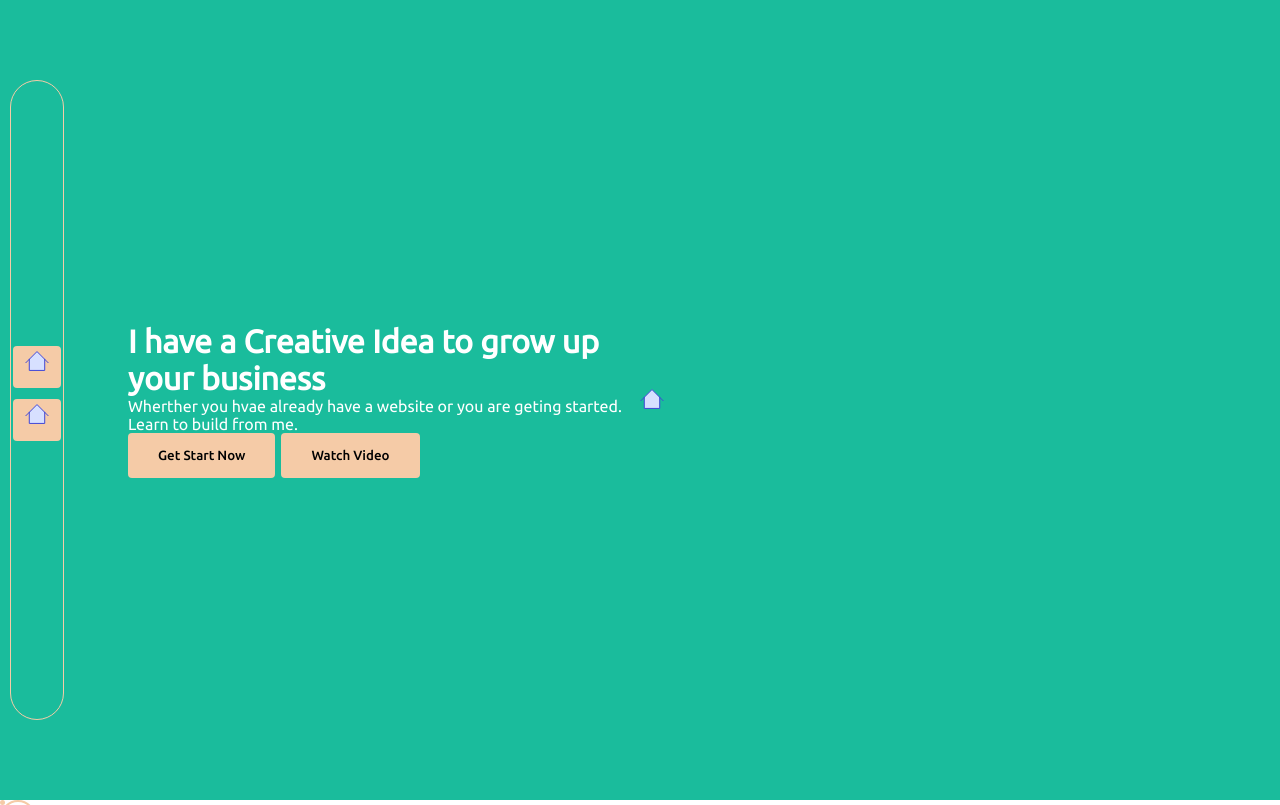
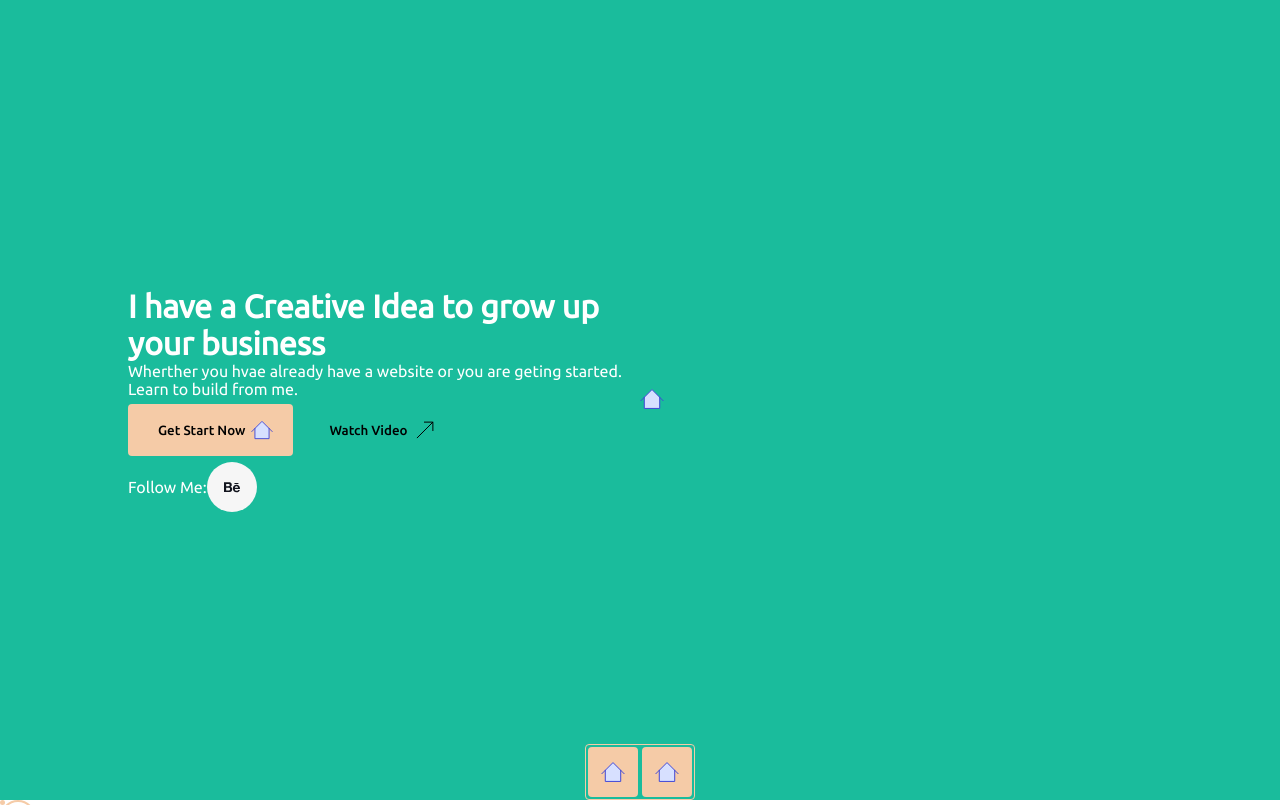
Before and after one commit to JammyJamm/Portfolio, a React (Create React App) app in the folder sourcecode/: page / in a window 1280 px wide. Built offline with nearby package versions, Linux system fonts and the light colour scheme.

Commit message:
#Home Page & Navigation UI

```diff
--- a/sourcecode/src/App.js
+++ b/sourcecode/src/App.js
@@ -27,6 +27,7 @@ function App() {
     setPosY(window.e.clientY);
     console.log(window);
   }
+
   return (
     <div className="ui-layout" onMouseMove={showCoords}>
       <Nav />
--- a/sourcecode/src/App.scss
+++ b/sourcecode/src/App.scss
@@ -17,6 +17,7 @@
 
 main {
   pointer-events: none;
+
   button,
   a {
     pointer-events: auto;
@@ -25,6 +26,6 @@ main {
 main:hover ~ .ui-pointer {
   scale: 12;
   background-color: var(--secondary-color);
-  opacity: 0.5;
+  opacity: 0.6;
   transition: scale 0.5s ease-in;
 }
--- a/sourcecode/src/pages/home/Index.js
+++ b/sourcecode/src/pages/home/Index.js
@@ -1,4 +1,5 @@
 import heroimg from "../assert/home.svg";
+import arrowImg from "../assert/arrow.svg";
 const HomePage = () => {
   return (
     <div className="container-fluid ui-homepage green">
@@ -10,8 +11,33 @@ const HomePage = () => {
             Learn to build from me.
           </p>
           <div className="btn-group">
-            <button className="btn">Get Start Now</button>
-            <button className="btn">Watch Video</button>
+            <button className="primary-btn-icon">
+              Get Start Now
+              <img src={heroimg} />
+            </button>
+            <button className="secondary-btn">
+              Watch Video
+              <img src={arrowImg} />
+            </button>
+          </div>
+          <div className="btn-group">
+            <label>Follow Me: </label>
+            <a href="#">
+              <svg
+                width="16"
+                height="11"
+                viewBox="0 0 16 11"
+                fill="none"
+                xmlns="http://www.w3.org/2000/svg"
+                id="null"
+                class="svg replaced-svg"
+              >
+                <path
+                  d="M10.4465 0.966662H14.439V1.931H10.4465V0.966662ZM6.44603 4.78216C7.32858 4.36176 7.79087 3.72219 7.79087 2.73395C7.79087 0.779374 6.32996 0.305176 4.6429 0.305176H0V10.1159H4.77298C6.5621 10.1159 8.24115 9.25915 8.24115 7.26672C8.24115 6.0354 7.65679 5.12486 6.44603 4.78216ZM2.16535 1.97882H4.19662C4.97911 1.97882 5.68155 2.19599 5.68155 3.10055C5.68155 3.93339 5.13521 4.26812 4.36073 4.26812H2.16535V1.97882ZM4.4768 8.45022H2.16335V5.74849H4.52283C5.47542 5.74849 6.0778 6.14498 6.0778 7.14917C6.0778 8.13741 5.35935 8.45022 4.4768 8.45022ZM16 6.667C16 4.56499 14.7652 2.81364 12.5318 2.81364C10.3605 2.81364 8.88355 4.44146 8.88355 6.57535C8.88355 8.78695 10.2824 10.3052 12.5318 10.3052C14.2349 10.3052 15.3376 9.54208 15.8679 7.91426H14.1408C13.9527 8.52195 13.1882 8.84074 12.5939 8.84074C11.4452 8.84074 10.8448 8.17128 10.8448 7.03361H15.986C15.992 6.91605 16 6.79252 16 6.667ZM10.8448 5.80229C10.9068 4.86784 11.5332 4.28406 12.4698 4.28406C13.4544 4.28406 13.9467 4.85987 14.0328 5.80229H10.8448Z"
+                  fill="#12141D"
+                ></path>
+              </svg>
+            </a>
           </div>
         </div>
         <div className="col-6">
--- a/sourcecode/src/pages/nav/style.scss
+++ b/sourcecode/src/pages/nav/style.scss
@@ -1,30 +1,31 @@
 // Nav style starts //
 .ui-nav {
-  width: auto;
-  height: 100%;
+  width: 100%;
+  height: auto;
   position: fixed;
-  top: 10%;
-  left: 10px;
+  bottom: 0px;
+  left: 0px;
+  display: flex;
+  justify-content: center;
 
   ul {
-    width: 100%;
-    height: 80%;
+    width: auto;
+    height: auto;
     padding: 0px;
     display: flex;
-    flex-direction: column;
     align-items: center;
     justify-content: center;
     background-color: transparent;
     border: 1px solid var(--secondary-color);
-    border-radius: 50px;
+    border-radius: 4px;
     li {
       list-style: none;
-      margin-bottom: 22px;
       padding: 2px;
       a {
         background-color: var(--secondary-color);
         padding: 12px;
         border-radius: 4px;
+        margin: 0px;
       }
     }
   }
--- a/sourcecode/src/scss/color.scss
+++ b/sourcecode/src/scss/color.scss
@@ -2,6 +2,8 @@
   --primary-color: #1abc9c;
   --secondary-color: #f5cba7;
   --text-color: #ffffff;
+  --button-hover: #000000;
+  --light-gray: #f6f6f6;
 }
 .ui-layout[data-theme="dark-theme"] {
   --primary-color: #03211b;
--- a/sourcecode/src/scss/common.scss
+++ b/sourcecode/src/scss/common.scss
@@ -44,15 +44,81 @@ code {
 }
 
 // Button Style starts //
-
+.btn-group {
+  display: flex;
+  align-items: center;
+}
 button {
   border: 0px;
   padding: 15px 30px;
   border-radius: 4px;
   margin-right: 6px;
   font-family: font-medium;
-  background-color: var(--secondary-color);
-  &:hover {
-    box-shadow: 1px 1px 1px #f1f2f3;
+  display: flex;
+  align-items: center;
+  &.primary-btn {
+    background-color: var(--secondary-color);
+    transition: all 0.6s ease-in;
+    &:hover {
+      background-color: var(--button-hover);
+      color: var(--text-color);
+      transition: all 0.6s ease-in;
+    }
+  }
+  &.primary-btn-icon {
+    padding: 15px 20px 15px 30px;
+    background-color: var(--secondary-color);
+    transition: all 0.6s ease-in;
+    img {
+      margin-left: 6px;
+      width: 22px;
+      height: auto;
+    }
+    &:hover {
+      background-color: var(--button-hover);
+      color: var(--text-color);
+      transition: all 0.6s ease-in;
+    }
+  }
+  &.secondary-btn {
+    position: relative;
+    padding: 15px 20px 15px 30px;
+    background-color: transparent;
+
+    &::after {
+      display: block;
+      content: "";
+      width: 0%;
+      height: 0.5px;
+      background-color: var(--button-hover);
+      position: absolute;
+      bottom: 12px;
+      right: 10%;
+      transition: all 0.3s ease-in;
+    }
+    &:hover::after {
+      width: 80%;
+      right: auto;
+      left: 10%;
+      transition: all 0.3s ease-in;
+    }
   }
 }
+a {
+  width: 50px;
+  height: 50px;
+  background-color: var(--light-gray);
+  border-radius: 50%;
+  margin-right: 10px;
+  display: flex;
+  align-items: center;
+  justify-content: center;
+  transition: all 0.6s ease-in;
+  &:hover {
+    transition: all 0.6s ease-in;
+    background-color: var(--button-hover);
+    svg path {
+      fill: var(--light-gray);
+    }
+  }
+}
```
Also changed, not shown: sourcecode/src/pages/spinner/index.js (+5 -6 lines), sourcecode/src/pages/assert/arrow.svg (added).
